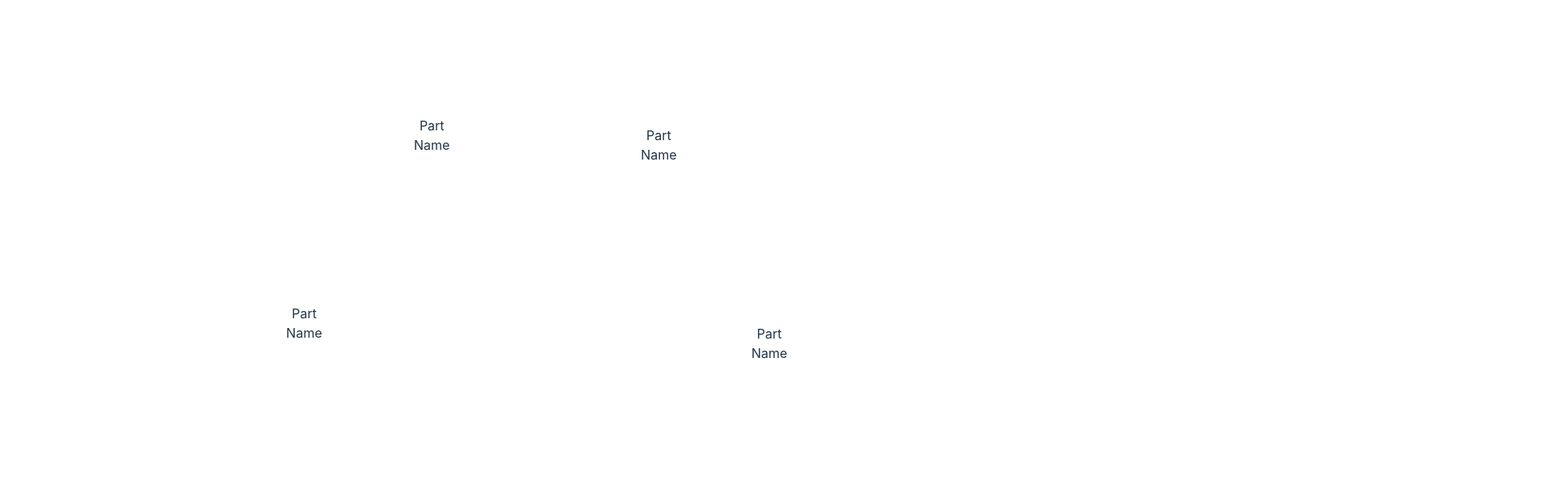
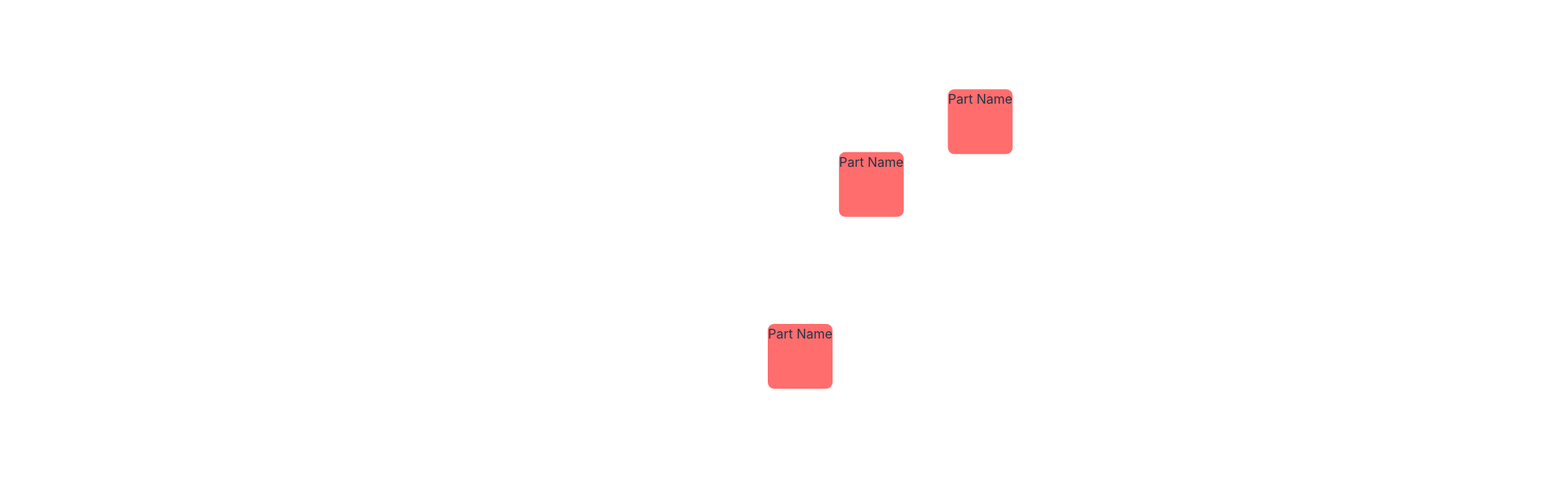
Before and after one commit to shubhxndu/three-js-poc, a React (Vite) app: page / in a window 1280 px wide. Shown: the top 610 px of the page at 81% size, 1920 px wide, since content can reach past the window. Built offline with nearby package versions, Linux system fonts and the light colour scheme.

Commit message:
updated transition code

```diff
--- a/package.json
+++ b/package.json
@@ -18,9 +18,7 @@
     "@react-three/fiber": "^8.13.6",
     "@types/three": "^0.155.0",
     "react": "^18.2.0",
-    "react-dom": "^18.2.0",
-    "react-use": "^17.4.0",
-    "three": "^0.155.0"
+    "react-dom": "^18.2.0"
   },
   "devDependencies": {
     "@types/react": "^18.2.15",
--- a/src/App.jsx
+++ b/src/App.jsx
@@ -1,16 +1,13 @@
 import { Suspense, useState } from 'react';
 import './App.css';
 import Sidebar from './components/Sidebar/Sidebar';
-import { Canvas } from '@react-three/fiber';
 
 function App() {
   return (
     <>
-      <Canvas className='h-100'>
-        <Suspense fallback={null}>
-          <Sidebar />
-        </Suspense>
-      </Canvas>
+      <Suspense fallback={null}>
+        <Sidebar />
+      </Suspense>
     </>
   );
 }
--- a/src/components/Sidebar/Part.jsx
+++ b/src/components/Sidebar/Part.jsx
@@ -1,20 +1,70 @@
-import { useSpring, animated } from '@react-spring/three';
-import { Html } from '@react-three/drei';
+import { useSpring, animated, useSpringRef } from '@react-spring/web';
+import { forwardRef, useCallback, useEffect, useImperativeHandle } from 'react';
 
-const Part = ({ x, y, z }) => {
-  const trans = (x, y) => `translate3d(${x}px,${y}px,0) translate3d(-50%,-50%,0)`;
+export const Part = forwardRef((props, ref) => {
+  const radius = 300;
 
-  const props = useSpring({
-    from: { opacity: 0 },
-    to: { opacity: 1 },
-    transform: trans(x, y),
-  });
+  // useEffect(() => {
+  //   api.start({
+  //     to: [{ x: getPositionByAngle(props.angle).x, y: getPositionByAngle(props.angle).y }],
+  //     config: {
+  //       clamp: true,
+  //     },
+  //   });
+  // }, [props.angle]);
 
+  const getPositionByAngle = (angle) => {
+    let wheelRadius = 300;
+
+    const radian = angle * (Math.PI / 180);
+
+    let x = Number(Math.cos(radian) * wheelRadius);
+    let y = Number(Math.sin(radian) * wheelRadius);
+
+    return { x, y };
+  };
+  const [springs, api] = useSpring(() => ({
+    from: { x: props.width, y: props.height / 2 - 100, opacity: 0 },
+    to: [
+      { x: props.width, y: props.height / 2 - 100, opacity: 1 },
+      {
+        x: getPositionByAngle(props.angle).x,
+        y: getPositionByAngle(props.angle).y,
+      },
+    ],
+    config: {
+      clamp: true,
+    },
+  }));
+
+  useImperativeHandle(ref, () => ({
+    moveParts: (delta) => {
+      console.log('callling move parts', props.angle, delta);
+      api.start({
+        to: {
+          x: getPositionByAngle(props.angle + delta / 50).x,
+          y: getPositionByAngle(props.angle + delta / 50).y,
+        },
+        config: {
+          duration: 200,
+          clamp: true,
+        },
+      });
+    },
+  }));
   return (
-    <animated.mesh position={[x, y, z]} style={props}>
-      <Html>Part Name </Html>
-    </animated.mesh>
+    <animated.div
+      className={'absolute'}
+      style={{
+        width: 80,
+        height: 80,
+        zIndex: props.index,
+        background: '#ff6d6d',
+        borderRadius: 8,
+        ...springs,
+      }}
+    >
+      Part Name
+    </animated.div>
   );
-};
-
-export default Part;
+});
--- a/src/components/Sidebar/Sidebar.jsx
+++ b/src/components/Sidebar/Sidebar.jsx
@@ -1,9 +1,7 @@
-import { useEffect, useRef, useState, useMemo, useCallback } from 'react';
-import { useFrame, useThree } from '@react-three/fiber';
-import { useSpring, animated } from '@react-spring/three';
-import { useScroll } from '@react-spring/web';
-import { usePrevious } from 'react-use';
-import Part from './Part';
+import { useEffect, useRef, useCallback, useState } from 'react';
+import { animated, to, useSprings } from '@react-spring/web';
+import { Part } from './Part';
+import useWindowDimensions from '../../hooks/useWindowDimensions';
 const images = [
   {
     image: 'https://raw.githubusercontent.com/supahfunk/webgl-carousel/main/public/img/1.jpg',
@@ -26,51 +24,35 @@ const images = [
 ];
 
 /*------------------------------
-Plane Settings
-------------------------------*/
-const planeSettings = {
-  wheelRadius: 600,
-  radianInterval: 45,
-  width: 1,
-  height: 1.5,
-  gap: 0.1,
-};
-
-/*------------------------------
 Sidebar
 ------------------------------*/
-const Sidebar = () => {
-  const [$root, setRoot] = useState();
-  const { scrollYProgress } = useScroll();
-  const [activePlane, setActivePlane] = useState(null);
-  const prevActivePlane = usePrevious(activePlane);
+function Sidebar() {
+  const { height, width } = useWindowDimensions();
 
-  const isOver = useRef(false);
+  const [angles, setAngles] = useState([80, 105, 135, 180, 225, 255]);
 
-  const { width, height } = useThree((state) => state.size);
+  const isOver = useRef(null);
+  const order = useRef([]); // Store indicies as a local ref, this represents the item order
+  const getInitialPositions = (i) => {
+    let x = 0;
+    let y = 0;
+    let z = 0;
+    let radianInterval = 45;
+    let wheelRadius = 3;
 
-  const [springs, api] = useSpring(
+    x = 0 + Math.cos(radianInterval * i) * wheelRadius;
+    y = 0 + Math.sin(radianInterval * i) * wheelRadius;
+    return { x, y, z };
+  };
+
+  const [springs, api] = useSprings(
+    images.length,
     () => ({
-      scale: 1,
-      position: [0, 0],
-      color: '#ff6d6d',
-      config: (key) => {
-        switch (key) {
-          case 'scale':
-            return {
-              mass: 4,
-              friction: 10,
-            };
-          case 'position':
-            return { mass: 4, friction: 220 };
-          default:
-            return {};
-        }
-      },
+      from: { opacity: 0 },
+      to: { opacity: 1 },
     }),
     [],
-  );
-
+  ); // Create springs, each corresponds to an item, controlling its transform, scale, etc.
   /*--------------------
   Vars
   --------------------*/
@@ -88,19 +70,6 @@ const Sidebar = () => {
     };
   }, []);
 
-  const handlePointerEnter = () => {
-    console.log('pointer is in');
-    api.start({
-      scale: 1.2,
-    });
-  };
-
-  const handlePointerLeave = () => {
-    api.start({
-      scale: 1,
-    });
-  };
-
   const handleWindowPointerOver = useCallback(() => {
     isOver.current = true;
   }, []);
@@ -113,76 +82,54 @@ const Sidebar = () => {
     });
   }, []);
 
-  const handlePointerMove = useCallback(
-    (e) => {
-      if (isOver.current) {
-        const x = (e.offsetX / width) * 2 - 1;
-        const y = (e.offsetY / height) * -2 + 1;
-
-        api.start({
-          position: [x * 5, y * 2],
-        });
-      }
-    },
-    [api, width, height],
-  );
-
+  const onWheel = (e) => {
+    const mouseWheelSensitivity = 10;
+    console.log(e);
+    if (e.deltaY) {
+      order.current.forEach((_, i) => {
+        order.current[i].moveParts(e.deltaY * mouseWheelSensitivity);
+      });
+      // setDelta(e.deltaY * mouseWheelSensitivity);
+    }
+  };
   useEffect(() => {
     window.addEventListener('pointerover', handleWindowPointerOver);
     window.addEventListener('pointerout', handleWindowPointerOut);
-    window.addEventListener('pointermove', handlePointerMove);
+    // window.addEventListener('pointermove', handlePointerMove);
+
+    window.addEventListener('wheel', onWheel, { passive: true });
 
     return () => {
       window.removeEventListener('pointerover', handleWindowPointerOver);
       window.removeEventListener('pointerout', handleWindowPointerOut);
-      window.removeEventListener('pointermove', handlePointerMove);
+      window.removeEventListener('wheel', onWheel);
+      // window.removeEventListener('pointermove', handlePointerMove);
     };
-  }, [handleWindowPointerOver, handleWindowPointerOut, handlePointerMove]);
+  }, [handleWindowPointerOver, handleWindowPointerOut]);
 
-  /*--------------------
-  Render Plane Events
-  --------------------*/
-  const renderPlaneEvents = () => {
-    return (
-      <animated.mesh
-        onPointerEnter={handlePointerEnter}
-        onPointerLeave={handlePointerLeave}
-        onClick={handleClick()}
-        scale={springs.scale}
-      >
-        <planeGeometry args={[planeSettings.width * 2, planeSettings.height * 2]} />
-        <meshBasicMaterial transparent={true} opacity={0} />
-        {renderSlider()}
-      </animated.mesh>
-    );
+  const pullElementFromTop = () => {
+    console.log('pulling element from top');
   };
 
-  /*--------------------
-  Render Slider
-  --------------------*/
-  const renderSlider = () => {
-    return (
-      <group position={(0, 0, 0)} ref={setRoot}>
-        {images.map((item, i) => (
-          <Part {...getInitialPositions(i, images.length)} key={'random' + i} />
-        ))}
-      </group>
-    );
+  const pullElementFromBottom = () => {
+    console.log('pulling element from bottom');
   };
 
-  const getInitialPositions = (i, lengthOfItems) => {
-    let x = 0;
-    let y = 0;
-    let z = 0;
-    let radianInterval = 45;
-    let wheelRadius = 3;
-
-    x = 0 + Math.cos(radianInterval * i) * wheelRadius;
-    y = 0 + Math.sin(radianInterval * i) * wheelRadius;
-    return { x, y, z };
-  };
-
-  return <group>{renderPlaneEvents()}</group>;
-};
+  return (
+    <div className='relative left-full top-1/2'>
+      {images.map((refs, i) => (
+        <Part
+          index={i}
+          width={width}
+          height={height}
+          ref={(el) => (order.current[i] = el)}
+          angle={angles[i]}
+          pullElementFromTop={pullElementFromTop}
+          pullElementFromBottom={pullElementFromBottom}
+        />
+      ))}{' '}
+    </div>
+  );
+}
 
 export default Sidebar;
--- /dev/null
+++ b/src/hooks/useWindowDimensions.js
@@ -0,0 +1,29 @@
+import { useState, useEffect } from 'react';
+
+export default function useWindowDimensions() {
+  const hasWindow = typeof window !== 'undefined';
+
+  function getWindowDimensions() {
+    const width = hasWindow ? window.innerWidth : null;
+    const height = hasWindow ? window.innerHeight : null;
+    return {
+      width,
+      height,
+    };
+  }
+
+  const [windowDimensions, setWindowDimensions] = useState(getWindowDimensions());
+
+  useEffect(() => {
+    if (hasWindow) {
+      function handleResize() {
+        setWindowDimensions(getWindowDimensions());
+      }
+
+      window.addEventListener('resize', handleResize);
+      return () => window.removeEventListener('resize', handleResize);
+    }
+  }, [hasWindow]);
+
+  return windowDimensions;
+}
```
Also changed, not shown: 1 other file (tests, documents, lock files or other folders).
